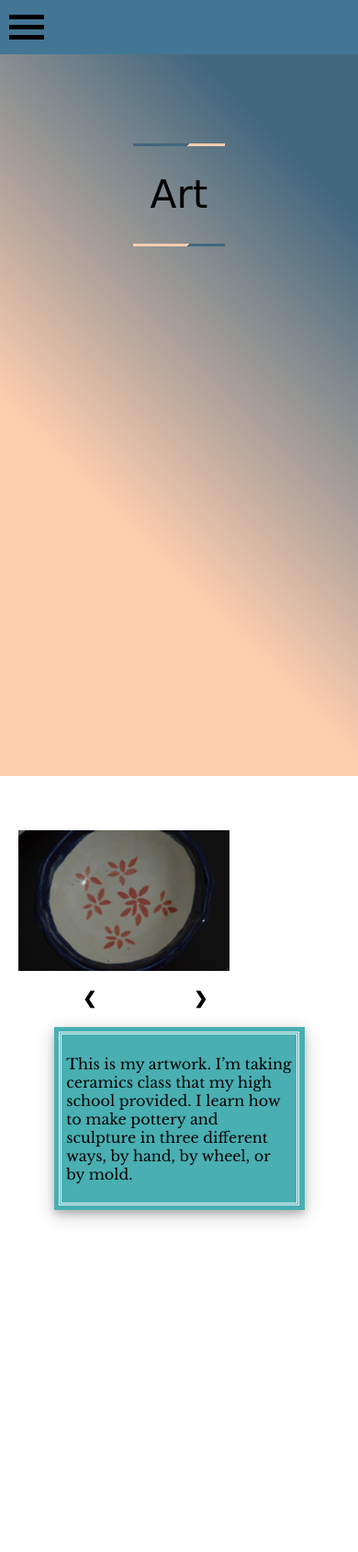
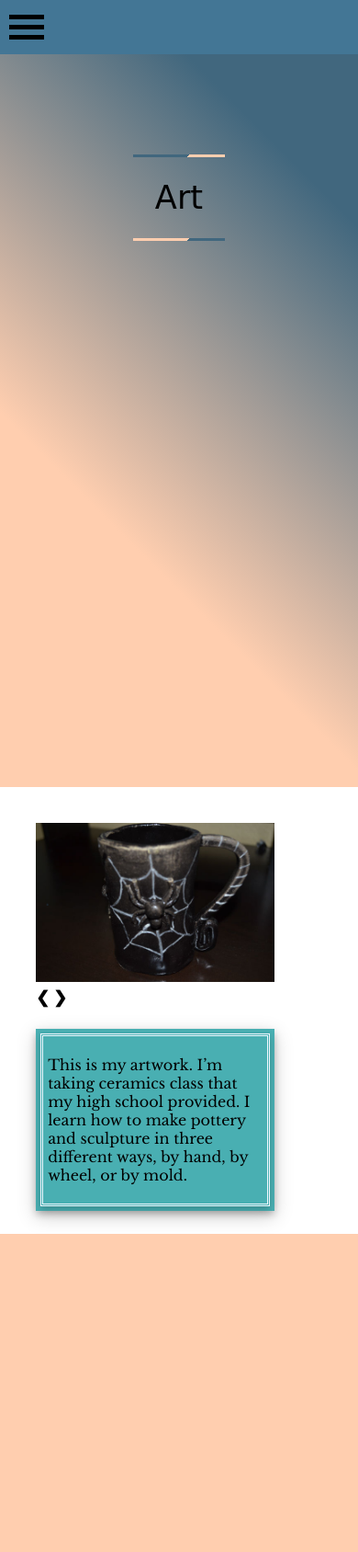
Before and after one commit to varusss/proj1, a PHP site: page /art.html in a window 390 px wide. Shown: the whole page at 92% size. After the commit the page ends 1342 px from the top, so only its background shows below. Run offline with PHP 8.4, Linux system fonts and the light colour scheme; some web fonts are replaced.

Commit message:
add more stuff

```diff
--- a/art.html
+++ b/art.html
@@ -8,15 +8,13 @@
 
 <body>
     <header>
-        <header>
         <nav id="nav">
             <div id="iconMenu" onclick="iconMenu()">
                 <div class="icon"></div>
                 <div class="icon"></div>
                 <div class="icon"></div>
             </div>
-                <ul id="content">
-                    <div class="flex">
+            <ul id="content" class="flex">
                 <li><a href="index.html">Home</a></li>
                 <li><a href="aboutme.html">About Me</a></li>
                 <li><a href="resume.html">Resume</a></li>
@@ -30,25 +28,22 @@
                     </div>
                 </li>
                 <li><a href="contact.html">Contact</a> </li>
-                    </div>
-
             </ul>
         </nav>
     </header>
-    </header>
-
-    <div class="wrapper-a">
-        <div class="text">
+    <div class="wrapper-c">
+        <div class="flex-resume contact">
+            <div class="text-about">
                 <div class="dashTop"></div>
                 <h1>Art</h1>
                 <div class="dashBottom"></div>
             </div>
 
-        <div class="flex-resume art">
+            <div class="art">
                 <div class="imgA">
-                <div class="pic"><img src="img/art2.jpg" alt="" width="400"></div>
-                <div class="pic"><img src="img/art3.jpg" alt="" width="400"></div>
-                <div class="pic"><img src="img/art4.jpg" alt="" width="400"></div>
+                    <div class="pic"><img src="img/art2.jpg" alt="" width="450"></div>
+                    <div class="pic"><img src="img/art3.jpg" alt="" width="450"></div>
+                    <div class="pic"><img src="img/art4.jpg" alt="" width="450"></div>
                     <a class="prev" onclick="prevSlide()">&#10094;</a>
                     <a class="next" onclick="nextSlide()">&#10095;</a>
                 </div>
@@ -65,6 +60,8 @@
             </div>
 
         </div>
-    <script type="text/javascript" src="js/js.js"></script>
+    </div>
+
+    <script src="js/js.js"></script>
 </body>
 </html>
--- a/css/style.css
+++ b/css/style.css
@@ -1,8 +1,10 @@
 @import url('https://fonts.googleapis.com/css?family=Libre+Baskerville|Lora:400,400i|Playfair+Display:400,700');
+@import url('https://fonts.googleapis.com/css?family=Philosopher');
 @import url('https://fonts.googleapis.com/css?family=Delius+Swash+Caps');
 * {
     box-sizing: border-box;
 }
+
 
 body::-webkit-scrollbar {
     width: 0.5em;
@@ -147,7 +153,7 @@
 .wrapper2,
 .wrapper3,
 .wrapper-W,
-.wrapper-C,
+.wrapper-c,
 .art {
     max-width: 970px;
     margin: 0 auto;
@@ -433,6 +444,7 @@
     padding: 2%;
     border-style: double;
     border-color: aliceblue;
+    box-shadow: 0 4px 8px 0 rgba(0, 0, 0, 0.2);
 }
 
 .letter1,
@@ -490,34 +510,41 @@
 }
 
 form {
-    margin-top: 12%;
-    background: #e2e2e2;
+    margin: 12% 0;
+    background: rgb(222, 222, 222);
     box-shadow: 0 4px 8px 0 rgba(0, 0, 0, 0.2), 0 6px 20px 0 rgba(0, 0, 0, 0.19);
     padding: 2%;
     transform: translateX(-20%);
 }
 
+.wrapper-c {
+    padding-top: 3%;
+    padding-bottom: 3%;
+}
+
 /*-----ART-----*/
 
+.wrapper-c {
+    overflow-x: hidden;
+}
+
 .imgA {
-    max-width: 500px;
     position: relative;
     align-self: center;
+    width: 50%;
 }
 
 .art {
-    padding: 10% 0;
-    height: 100vh;
+    width: 50%;
+    padding-top: 13%;
+    padding-left: 10%;
+    margin: 0;
 }
 
 .text3 {
-    width: 40%;
+    width: 450px;
     align-self: center;
-}
-
-.header {
-    max-width: 100%;
-    height: auto;
+    margin-top: 8%;
 }
 
 .pic:nth-child(1) {
@@ -1266,7 +1364,7 @@
 
     /*About Me*/
     .text-about {
-        padding: 0 auto;
+        padding: 0;
         font-size: 1em;
         background: linear-gradient(45deg, rgba(255, 206, 175, 1) 33%, rgba(65, 103, 126, 1) 81%);
         height: 100vh;
@@ -1359,29 +1457,30 @@
         margin: 15% auto;
         transform: translateX(0);
     }
+    .boxc {
+        width: 100%;
+        margin: 10% 0;
+    }
     /*----Art----*/
     .wrapper-a .flex-resume {
         display: block;
     }
-    .imgA {
-        max-width: 400px;
-        margin: 0 auto;
+    .art {
+        padding: 10% 0 0 10%;
+    }
+    .pic img,
+    .text3 {
+        margin: 0;
+        width: 260px;
     }
 
     .text3 {
-        width: 70%;
-        margin: 5% auto;
+        margin-top: 15%;
     }
-
-    .pic img {
-        margin-top: 5%;
-        margin-left: 5%;
-        width: 230px;
-    }
-
-    .prev,
-    .next {
-        //margin-left: 0%;
+    .next,
+    .prev {
+        margin: 0;
+        padding: 0;
     }
 
 }
--- a/index.html
+++ b/index.html
@@ -81,6 +81,6 @@
 
     </div>
 
-    <script type="text/javascript" src="js/js.js"></script>
+    <script src="js/js.js"></script>
 </body>
 </html>
```
Also changed, not shown: other parts of css/style.css (+126 -38 lines), Writting.html (+39 -7 lines), aboutme.html (+6 -7 lines), contact.html (+22 -8 lines), js/js.js (+12 -6 lines), program.html (+23 -9 lines), resume.html (+11 -7 lines). Lines whose indentation alone changed are shown as unchanged.
